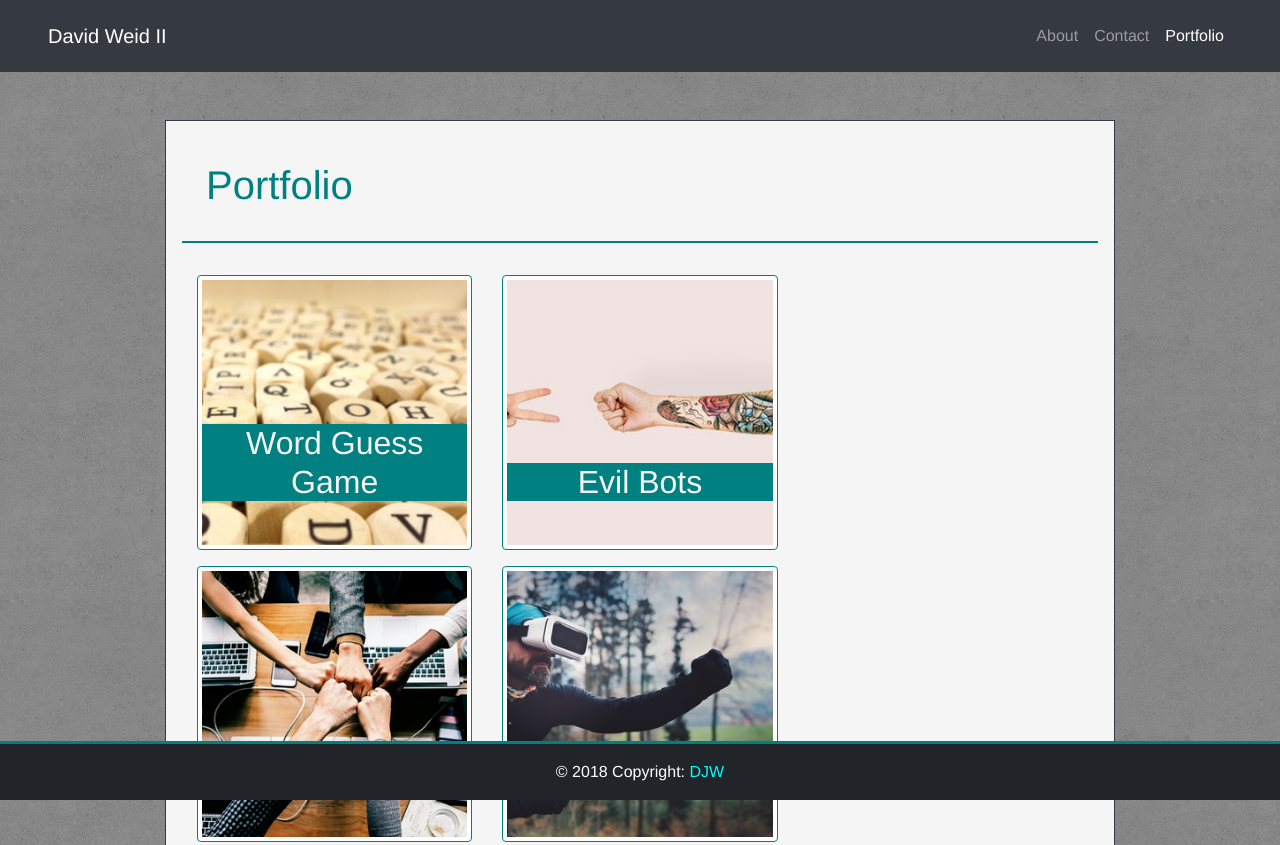
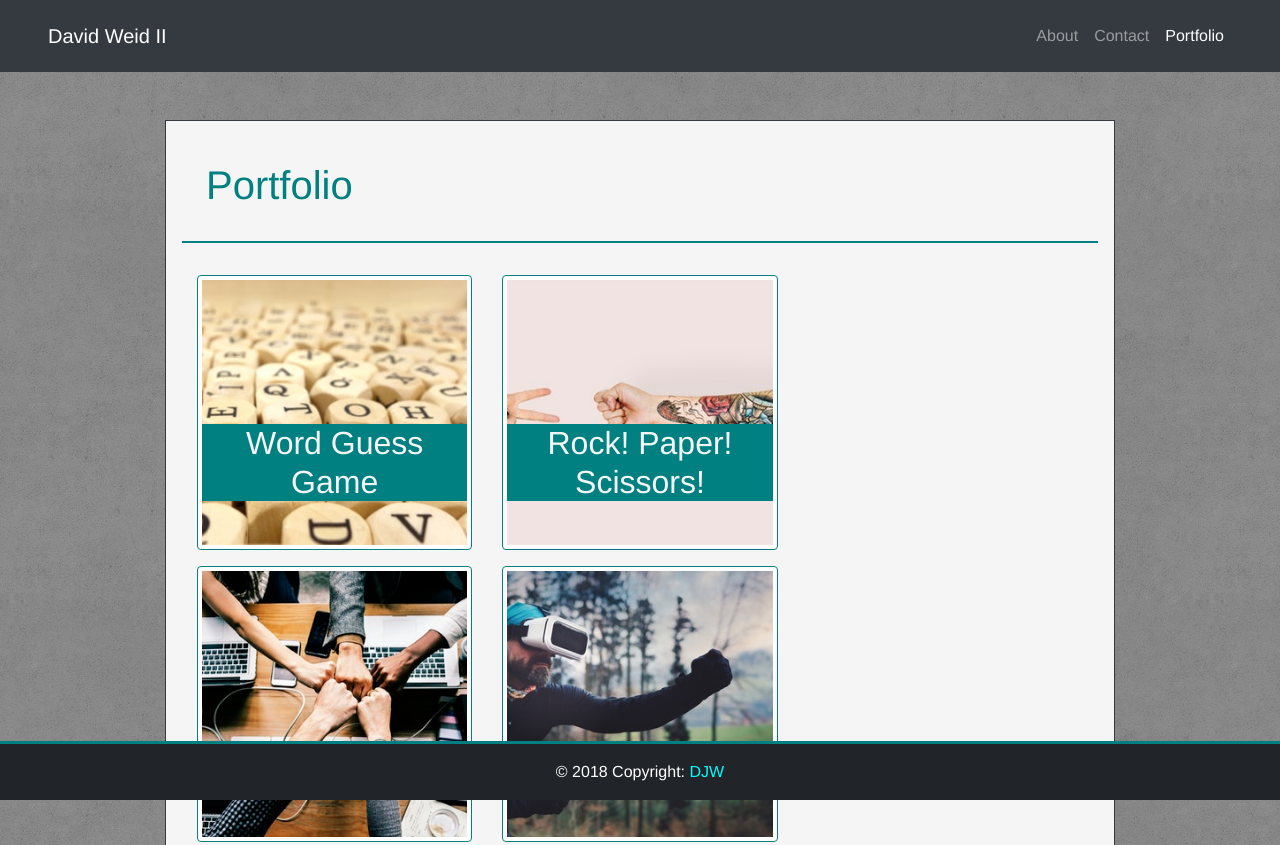
Before and after one commit to DavidWeid/Bootstrap-Portfolio, a plain HTML site: page portfolio.html in a window 1280 px wide. Shown: the top 845 px of the page. Drawn offline with nearby package versions, Linux system fonts and the light colour scheme.

Commit message:
removed wordGuess and updated portfolio text

```diff
--- a/portfolio.html
+++ b/portfolio.html
@@ -72,7 +72,7 @@
 
                         <a href="rpsGame/index.html">
                             <img class="portPic img-thumbnail" src="assets/images/rps.jpeg" alt="">
-                            <h2 class="nameTag">Evil Bots</h2>
+                            <h2 class="nameTag">Rock! Paper! Scissors!</h2>
                         </a>
 
                     </div>
```
